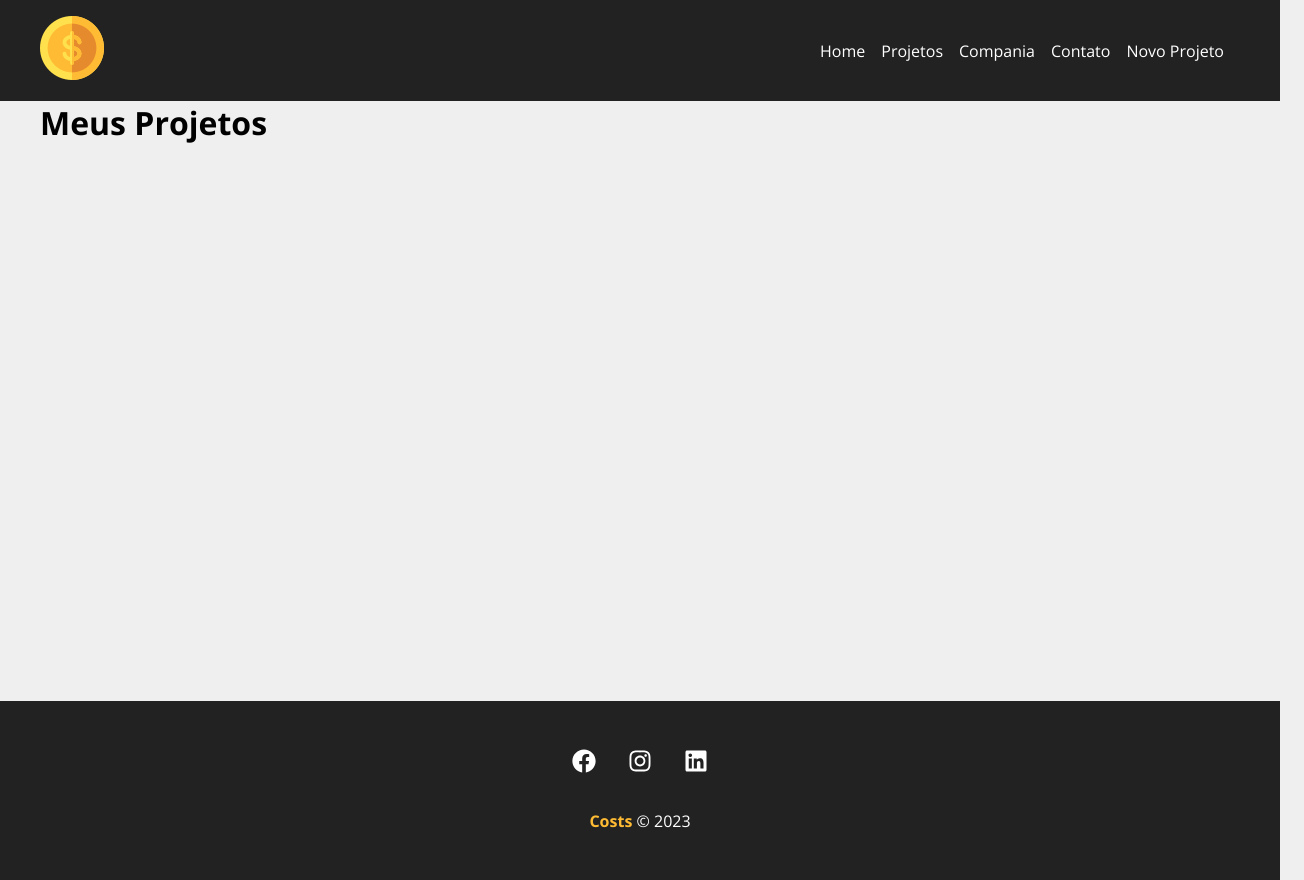
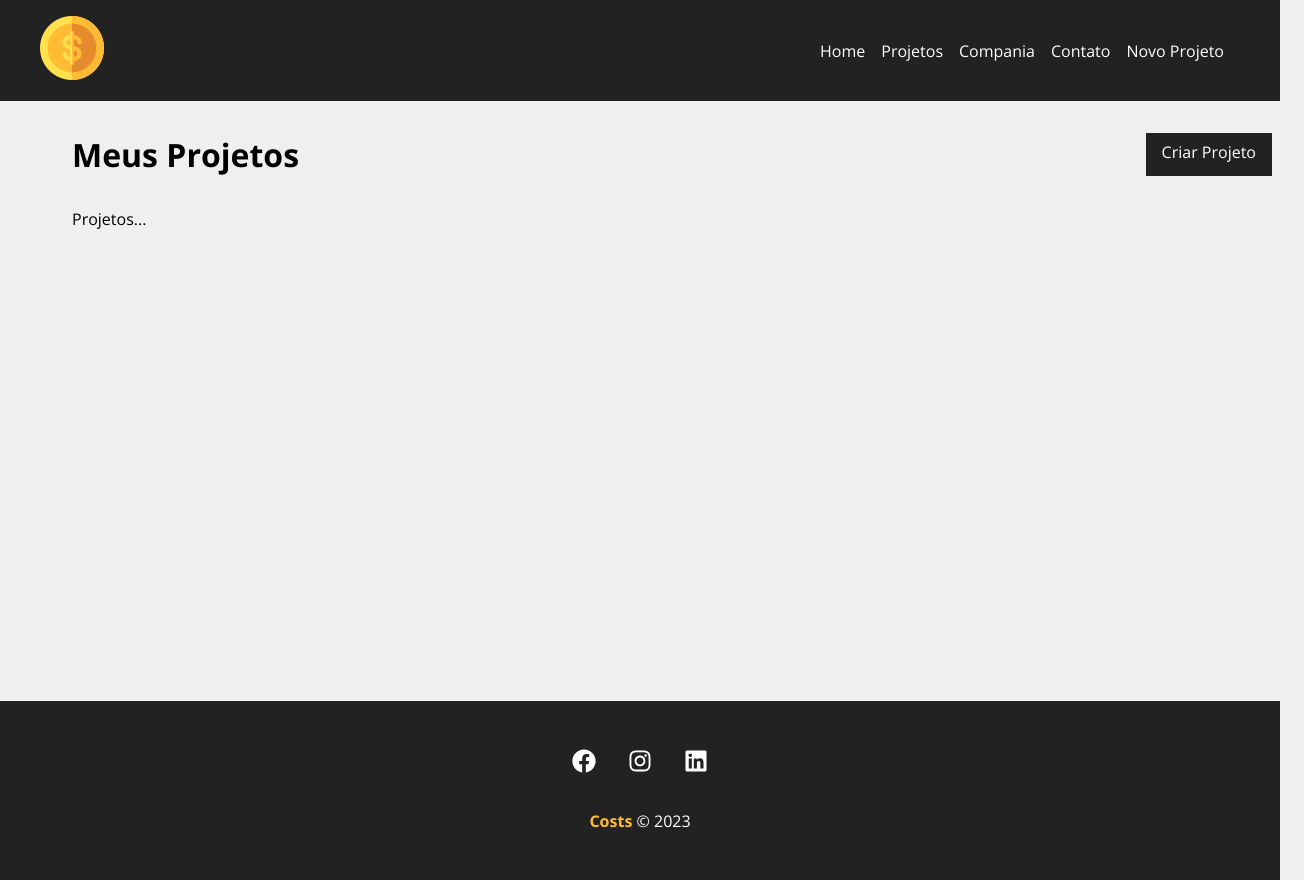
Before and after one commit to jeronwindson/projeto-costs, a React (Create React App) app: page /Projects in a window 1280 px wide. Shown: the whole page, 1304 px wide, since content can reach past the window. Built offline with nearby package versions, Linux system fonts and the light colour scheme; a web font is replaced by a local one.

Commit message:
cirando Dashboard

```diff
--- a/src/components/pages/Projects.js
+++ b/src/components/pages/Projects.js
@@ -1,6 +1,10 @@
 import { useLocation } from 'react-router-dom'
 
 import Message from "../layout/Message";
+import Container from '../layout/Container'
+import LinkButton from '../layout/LinkButton';
+
+import styles from './Projects.module.css'
 
 function Projects() {
     const location = useLocation()
@@ -11,9 +15,16 @@
 
 
     return (
-        <div>
+        <div className={styles.project_container}>
+            <div className={styles.title_container}>
             <h1>Meus Projetos</h1>
+            <LinkButton to="/NewProject" text="Criar Projeto" />
+
+            </div>
             {message && <Message type="sucess" msg={message} />}
+            <Container customClass="start">
+                <p>Projetos...</p>
+            </Container>
         </div>
     )
 }
--- /dev/null
+++ b/src/components/pages/Projects.module.css
@@ -0,0 +1,9 @@
+.project_container {
+    padding: 2em;
+}
+
+.title_container {
+    display: flex;
+    justify-content: space-between;
+    margin-bottom: 2em;
+}
```
